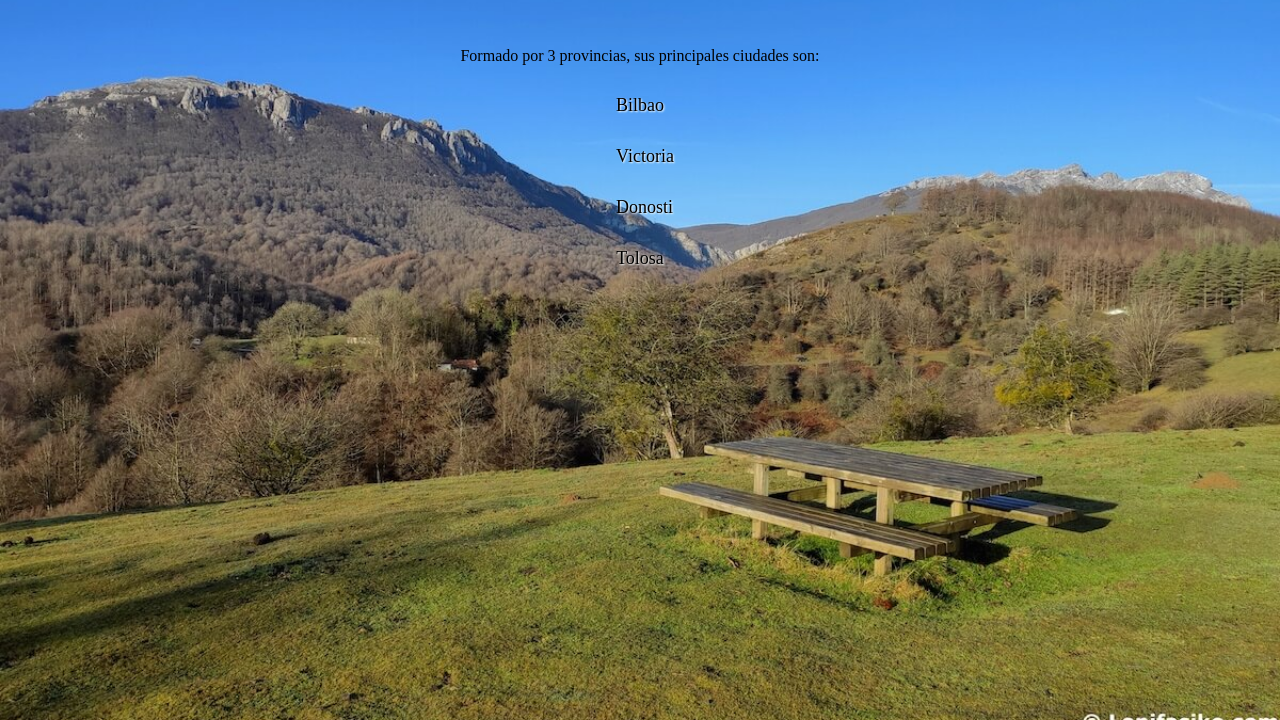
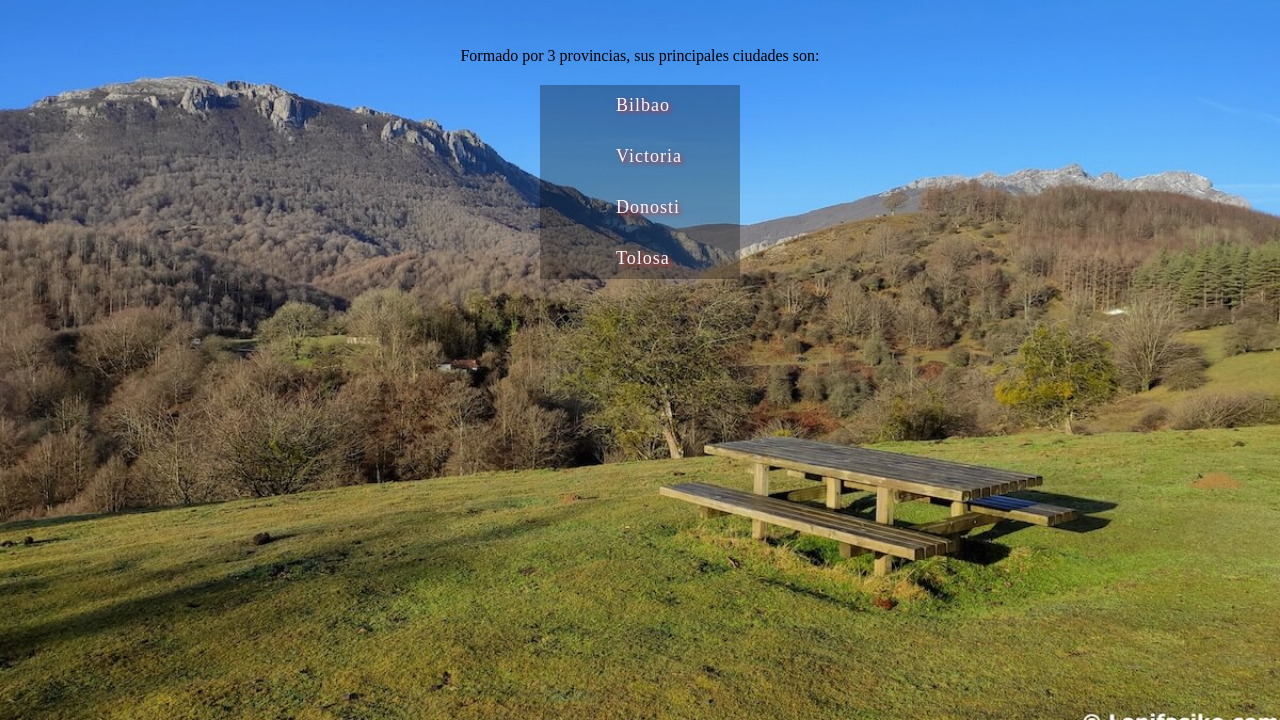
Before and after one commit to ItsIsrael/Eventos-Pais-Vasco, a plain HTML site: page index.html in a window 1280 px wide. Shown: the part 80-800 px from the top of the page. Drawn offline with Linux system fonts and the light colour scheme.

Commit message:
Cambiando los estilos de la barra de navegación

```diff
--- a/css/static.page.css
+++ b/css/static.page.css
@@ -57,9 +57,12 @@ header {
 
 .navMenu .navBar {
     display: flex;
+    align-items: center;
+    width: 200px;
     gap: 10px;
     flex-direction: column;
     list-style: none;
+    background-color: rgba(4, 4, 4, 0.3);
 }
 
 .navMenu .navBar a {
@@ -70,7 +73,9 @@ header {
     width: 3rem;
     font-size: large;
     transition: 5ms ease-in-out;
-    text-shadow: 1px 1px 2px rgb(255, 255, 255);
+    text-shadow: 2px 2px 4px rgb(209, 46, 46);
+    color: aliceblue;
+    letter-spacing: 1px;
 }
 
 /* Cards styles with Flex-box */
--- a/css/styles.css
+++ b/css/styles.css
@@ -52,9 +52,12 @@ p {
 
 .navMenu .navBar {
     display: flex;
+    align-items: center;
+    width: 200px;
     gap: 10px;
     flex-direction: column;
     list-style: none;
+    background-color: rgba(4, 4, 4, 0.3);
 }
 
 .navMenu .navBar a {
@@ -65,7 +68,9 @@ p {
     width: 3rem;
     font-size: large;
     transition: 5ms ease-in-out;
-    text-shadow: 1px 1px 2px rgb(255, 255, 255);
+    text-shadow: 2px 2px 4px rgb(209, 46, 46);
+    color: aliceblue;
+    letter-spacing: 1px;
 }
 
 .navMenu .navBar a:hover {
```
